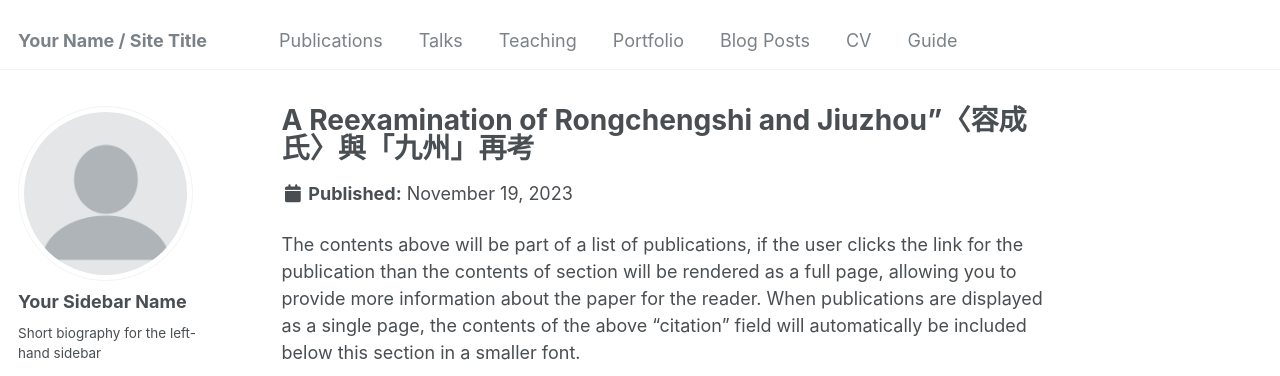
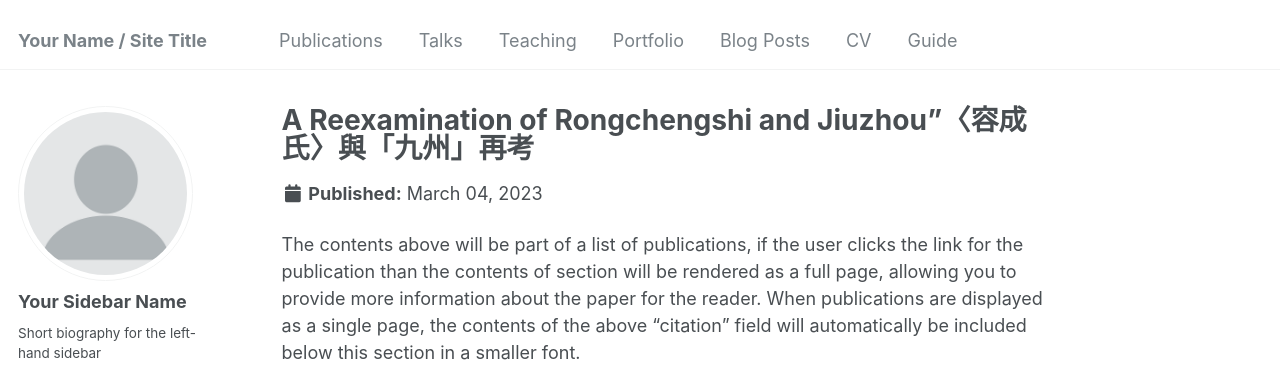
Before and after one commit to shulinbao/shulinbao.github.io, a Jekyll site: the page built from _publications/conference-2.md, in a window 1280 px wide and 1195 px high. Shown: the top 376 px of the window. Built offline with Jekyll 4.4.1, drawn with Linux system fonts in a browser that asks for light colours; some web fonts are replaced.

Commit message:
Update conference-2.md

```diff
--- a/_publications/conference-2.md
+++ b/_publications/conference-2.md
@@ -4,7 +4,7 @@ collection: publications
 category: conferences
 permalink: /publication/conference-2
 link: 'https://history.bnu.edu.cn/docs/2023-11/ef87a405d174444898b311eca8f9393b.pdf'
-date: 2023-11-19
+date: 2023-03-04
 citation: 'Ma, H. (2023). “A Reexamination of Rongchengshi and Jiuzhou”〈容成氏〉與「九州」再考 [Paper presentation]. Hong Kong Youth Scholars Forum on Literature and History Studies, Hong Kong.'
 ---
 
```
